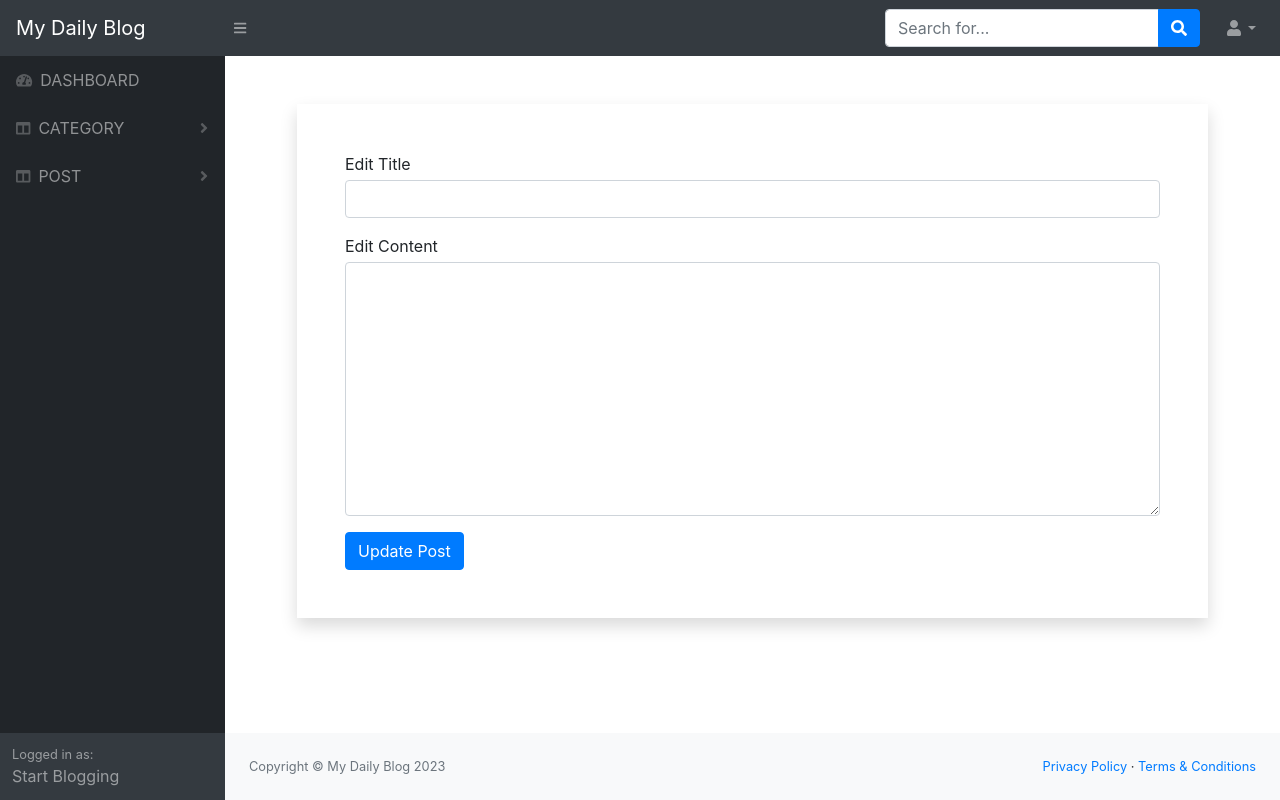
After one commit to metaphor0000/Blog-Web-site-PHP-, a PHP site: page /admin/edit_post.php in a window 1280 px wide. The commit adds this page. Run offline with PHP 8.4, Linux system fonts and the light colour scheme; the visitor is signed in with stand-in values (Sample User, id 1); some libraries are stand-ins or nearby versions.

Commit message:
Class 15 HalfWay

```diff
--- a/admin/class/function.php
+++ b/admin/class/function.php
@@ -115,6 +115,44 @@ Class AdminBlog {
         }
     }
 
+    public function edit_img($data){
+        $id = $data['editimg_id'];
+        $img_name = $_FILES['change_img']['name'];
+        $tmp_name = $_FILES['change_img']['tmp_name'];
+
+
+
+        $query = "update posts set post_img='$img_name' where post_id=$id";
+
+        if(mysqli_query($this->conn, $query)){
+            move_uploaded_file($tmp_name, '../upload/'.$img_name);
+            return "Post Added Successfully";
+        }
+    }
+
+    public function edit_post($data){
+        $id = $data['edittitle_id'];
+        $post_title = $data['edit_title'];
+        $post_content = $data['edit_content'];
+
+        $query = "update posts set post_title='$post_title',post_content='$post_content'
+         where post_id=$id";
+
+        if(mysqli_query($this->conn, $query)){
+            return "Post Added Successfully";
+        }
+    }
+
+    public function del_post($id){
+        $query = "DELETE FROM posts WHERE post_id=$id";
+
+        if (mysqli_query($this->conn, $query)) {
+            return "Category Deleted";
+        } else {
+            return "Error deleting data: " . mysqli_error($this->conn);
+        }
+    }
+
 }
 
 ?>
--- /dev/null
+++ b/admin/edit_img.php
@@ -0,0 +1,4 @@
+<?php
+    $view = "edit_img";
+    include("template.php");
+?>
--- /dev/null
+++ b/admin/edit_post.php
@@ -0,0 +1,4 @@
+<?php
+    $view = "edit_post";
+    include("template.php")
+?>
--- a/admin/template.php
+++ b/admin/template.php
@@ -33,7 +33,12 @@
                             include("view/manage_cat_view.php");
                         }elseif($view=="manage_post"){
                             include("view/manage_post_view.php");
+                        }elseif($view=="edit_img"){
+                            include("view/edit_img_view.php");
+                        }elseif($view=="edit_post"){
+                            include("view/edit_post_view.php");
                         }
+
                     }
                 ?>
                 </div>
--- /dev/null
+++ b/admin/view/edit_post_view.php
@@ -0,0 +1,29 @@
+<?php
+
+if(isset($_GET['status'])){
+    if(isset($_GET['status'])=='editpost'){
+        $id = $_GET['id'];
+    }
+}
+
+if(isset($_POST['uppost_btn'])){
+    $msg = $obj->edit_post($_POST);
+}
+?>
+
+<div class="shadow p-5 m-5">
+    <?php if(isset($msg)){ echo $msg; } ?>
+    <form action="" method="post" class="form">
+        <input type="hidden" name="edittitle_id" value="<?php echo $id;?>">
+    <div class="form-group">
+        <label class="mb-1" for="edit_title">Edit Title</label><br>
+        <input class="form-control" name="edit_title" class="py-4" id="edit_title" type="text" />
+    </div>
+    <div class="form-group">
+        <label class="mb-1" for="edit_content">Edit Content</label><br>
+        <textarea class="form-control" name="edit_content" id="edit_content" cols="30" rows="10"></textarea>
+    </div>
+    <input type="submit" value="Update Post" name="uppost_btn" class="btn btn-primary">
+
+    </form>
+</div>
```
Also changed, not shown: admin/view/edit_img_view.php (added, +24 -0 lines), admin/view/manage_post_view.php (+13 -3 lines), upload/BrightFuture.jpeg (added).
